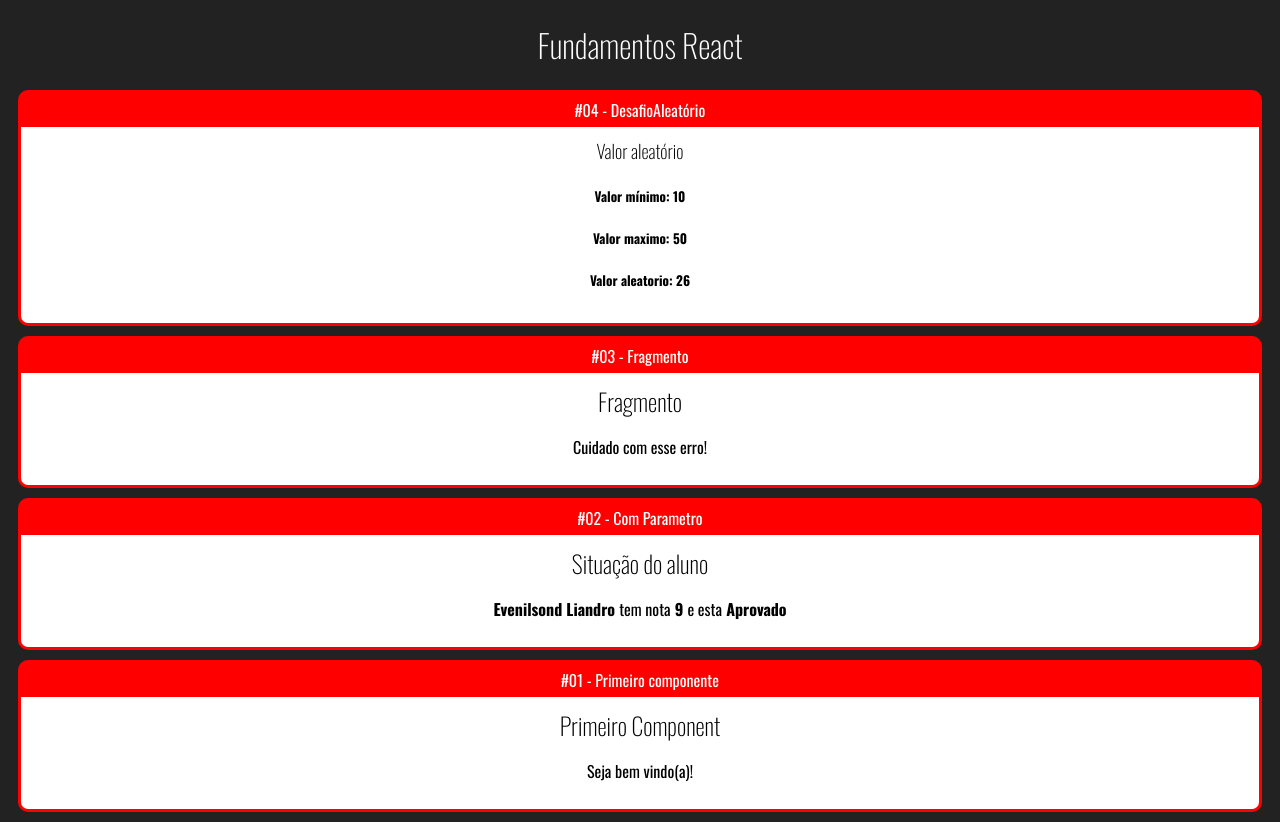
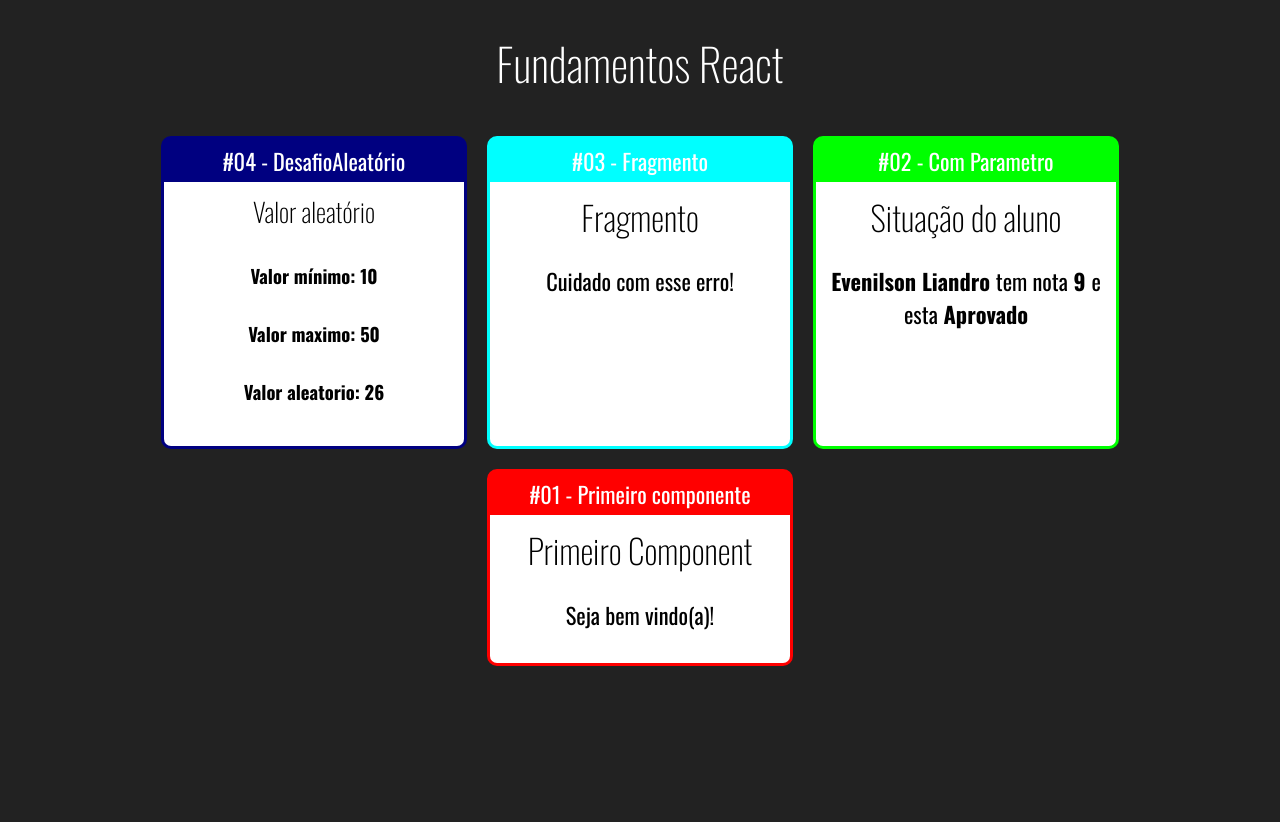
Before and after one commit to evenilson/curso-react-redux, a React (Create React App) app in the folder fundamentos-react/: page / in a window 1280 px wide. After the commit the page ends 800 px from the top, so only its background shows below. Built offline with nearby package versions, Linux system fonts and the light colour scheme.

Commit message:
Cards com cores setadas pelo usuário

```diff
--- /dev/null
+++ b/fundamentos-react/src/App.css
@@ -0,0 +1,5 @@
+.app .cards{
+    display: flex;
+    justify-content: center;
+    flex-wrap: wrap;
+}
--- a/fundamentos-react/src/App.jsx
+++ b/fundamentos-react/src/App.jsx
@@ -1,38 +1,42 @@
 import React from 'react'
 
+import './App.css'
+
 import Card from './components/layout/Card'
-import Aleatorio from './components/basicos/Aleatorio'
-import Fragmento from './components/basicos/Fragmento'
-import ComParametro from './components/basicos/ComParametro'
-import Primeiro from './components/basicos/Primeiro'
+import Aleatorio from './components/basics/Aleatorio'
+import Fragmento from './components/basics/Fragmento'
+import ComParametro from './components/basics/ComParametro'
+import Primeiro from './components/basics/Primeiro'
 
 
 
 export default (props) => {
     return (
-        <div id='app'>
+        <div className='app'>
             <h1>Fundamentos React</h1>
 
-            <Card titulo='#04 - DesafioAleatório'>
+            <div className='cards'>
+                <Card titulo='#04 - DesafioAleatório' color='#000080'>
                     <Aleatorio min={10} max={50} />
                 </Card>
 
-            <Card titulo='#03 - Fragmento'>
+                <Card titulo='#03 - Fragmento' color='#00FFFF'>
                     <Fragmento />
                 </Card>
 
-            <Card titulo='#02 - Com Parametro'>
+                <Card titulo='#02 - Com Parametro' color='#00FF00'>
                     <ComParametro
                         titulo="Situação do aluno"
-                    aluno="Evenilsond Liandro"
+                        aluno="Evenilson Liandro"
                         nota={8.1}
                     />
 
                 </Card>
 
-            <Card titulo='#01 - Primeiro componente'>
+                <Card titulo='#01 - Primeiro componente' color='#FF0000'>
                     <Primeiro></Primeiro>
                 </Card>
             </div>
+        </div>
     )
 }
--- a/fundamentos-react/src/components/layout/Card.css
+++ b/fundamentos-react/src/components/layout/Card.css
@@ -1,9 +1,13 @@
 .card{
-    background-color:red;
-    border: 3px solid red;
+    border: 3px solid;
     border-radius: 10px;
     overflow: hidden;
     margin: 10px;
+
+    display: flex;
+    flex-direction: column;
+    min-width: 300px;
+    max-width: 300px;
 }
 
 .card .title{
@@ -13,6 +17,7 @@
 }
 
 .card .content{
+    flex-grow: 1;
     background-color: #fff;
     color: #000;
     padding: 10px;
--- a/fundamentos-react/src/components/layout/Card.jsx
+++ b/fundamentos-react/src/components/layout/Card.jsx
@@ -2,8 +2,14 @@
 import './Card.css'
 
 export default (props) => {
+
+    const cardStyle = {
+        backgroundColor: props.color || '#F00',
+        borderColor: props.color || '#F00'
+    }
+
     return(
-        <div className='card'>
+        <div className='card' style={cardStyle}>
             <div className='title'>{props.titulo}</div>
             <div className='content'>{props.children}</div>
         </div>
--- a/fundamentos-react/src/index.css
+++ b/fundamentos-react/src/index.css
@@ -3,7 +3,9 @@
     background-color: #222;
     color: #fff;
     text-align: center;
+    font-size: 1.4rem;
 }
+
 
 h1, h2, h3{
     font-weight: 200;
```
Also changed, not shown: fundamentos-react/src/components/basics/Aleatorio.jsx (renamed from fundamentos-react/src/components/basicos/Aleatorio.jsx), fundamentos-react/src/components/basics/ComParametro.jsx (renamed from fundamentos-react/src/components/basicos/ComParametro.jsx), fundamentos-react/src/components/basics/Fragmento.jsx (renamed from fundamentos-react/src/components/basicos/Fragmento.jsx), fundamentos-react/src/components/basics/Primeiro.jsx (renamed from fundamentos-react/src/components/basicos/Primeiro.jsx). Lines whose indentation alone changed are shown as unchanged.
